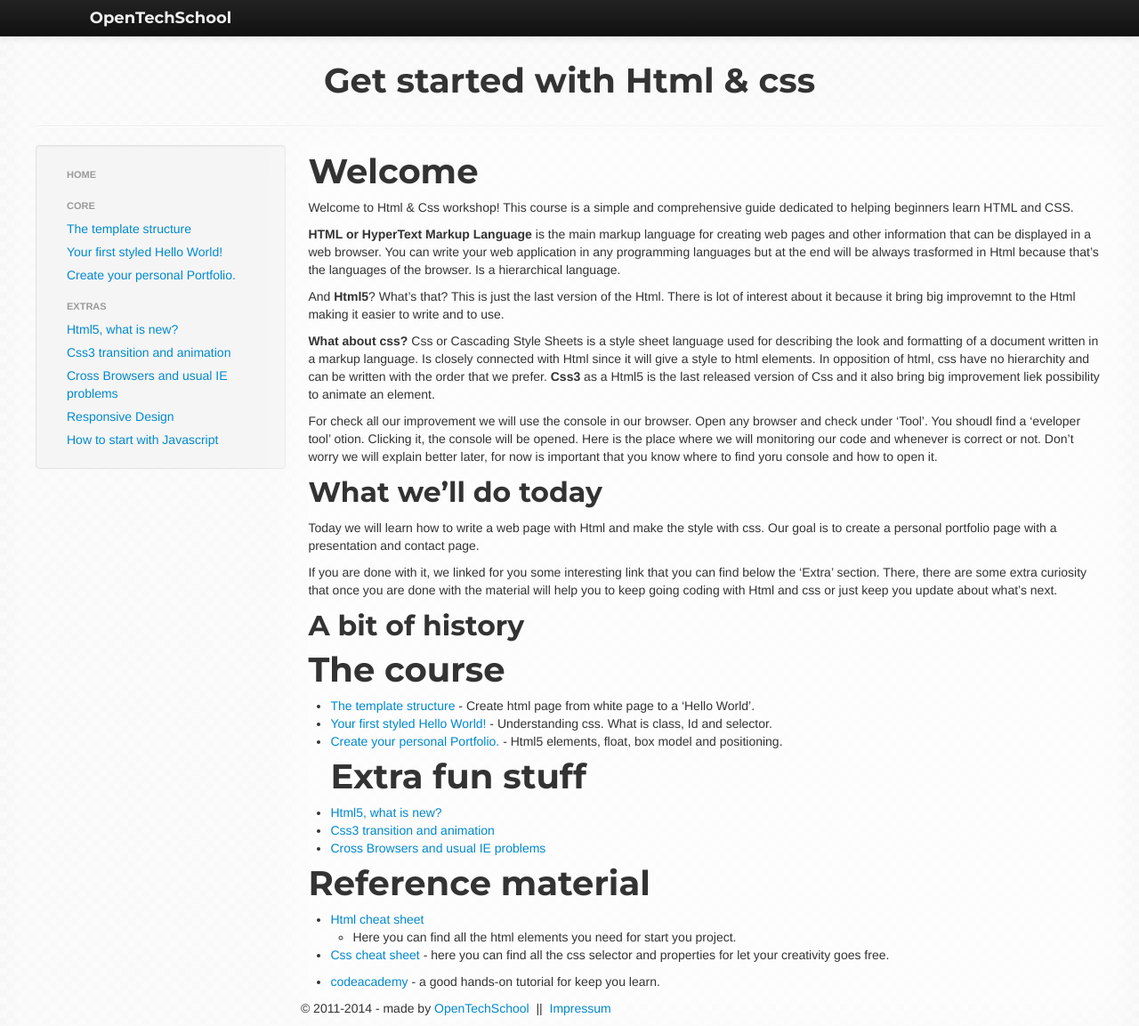
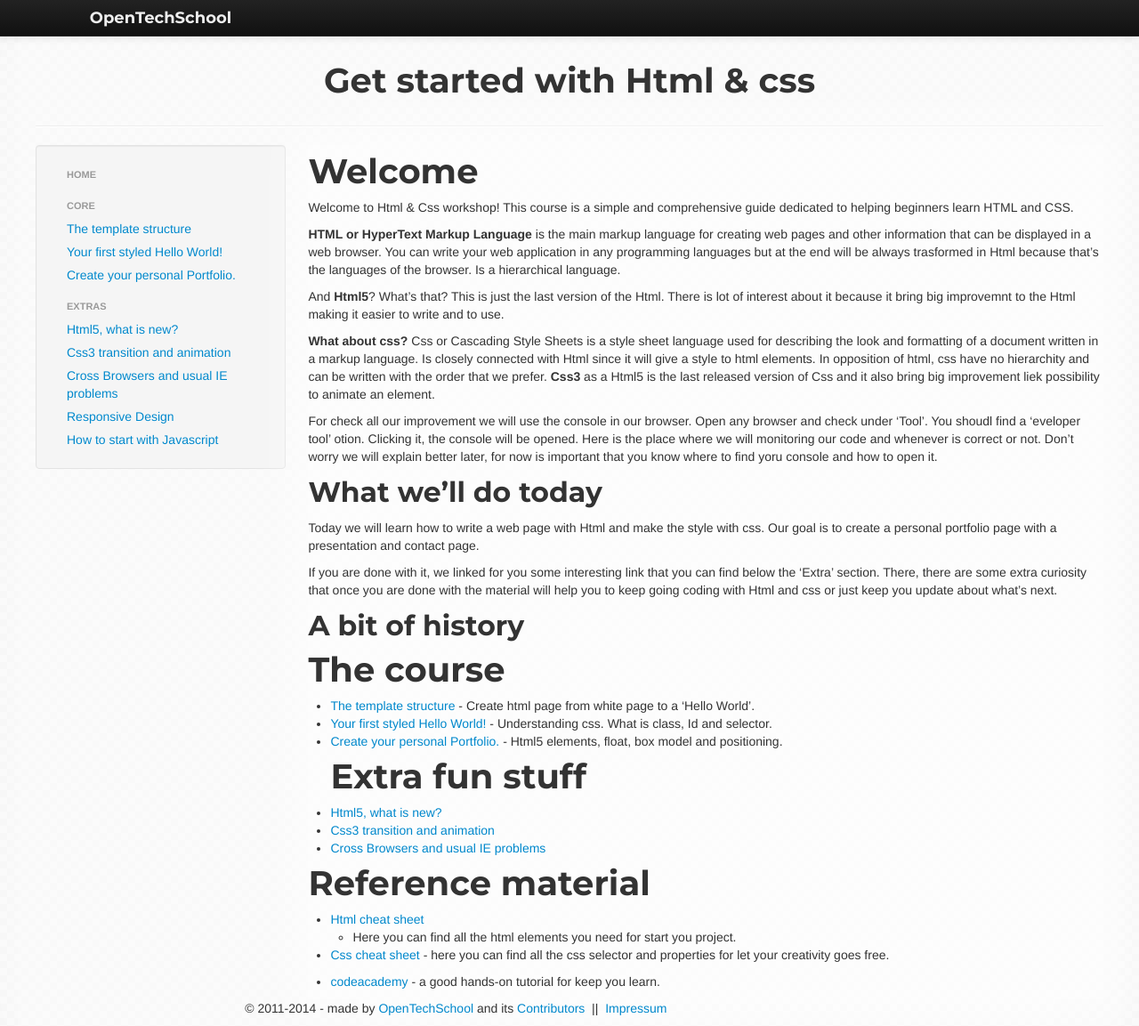
Before and after one commit to OpenTechSchool/html-css-beginners, a Jekyll site: the page built from index.md, in a window 1280 px wide. Shown: the whole page at 89% size. Built offline with Jekyll 4.4.1, drawn with Linux system fonts in a browser that asks for light colours.

Commit message:
add link to contributors

```diff
--- a/_layouts/ots.html
+++ b/_layouts/ots.html
@@ -111,7 +111,7 @@
       <div id="main-content" class="span9">
         {{ content }}
       </div>
-      <div id="footer" class="span9">© 2011-2014 - made by <a href="http://www.opentechschool.org">OpenTechSchool</a>&nbsp;&nbsp;||&nbsp;&nbsp;<a href="http://www.opentechschool.org/imprint.html">Impressum</a>
+      <div id="footer" class="span9">© 2011-2014 - made by <a href="http://www.opentechschool.org">OpenTechSchool</a> and its <a href="https://github.com/OpenTechSchool/html-css-beginners/graphs/contributors">Contributors</a>&nbsp;&nbsp;||&nbsp;&nbsp;<a href="http://www.opentechschool.org/imprint.html">Impressum</a>
       </div>
 
     </div>
```
